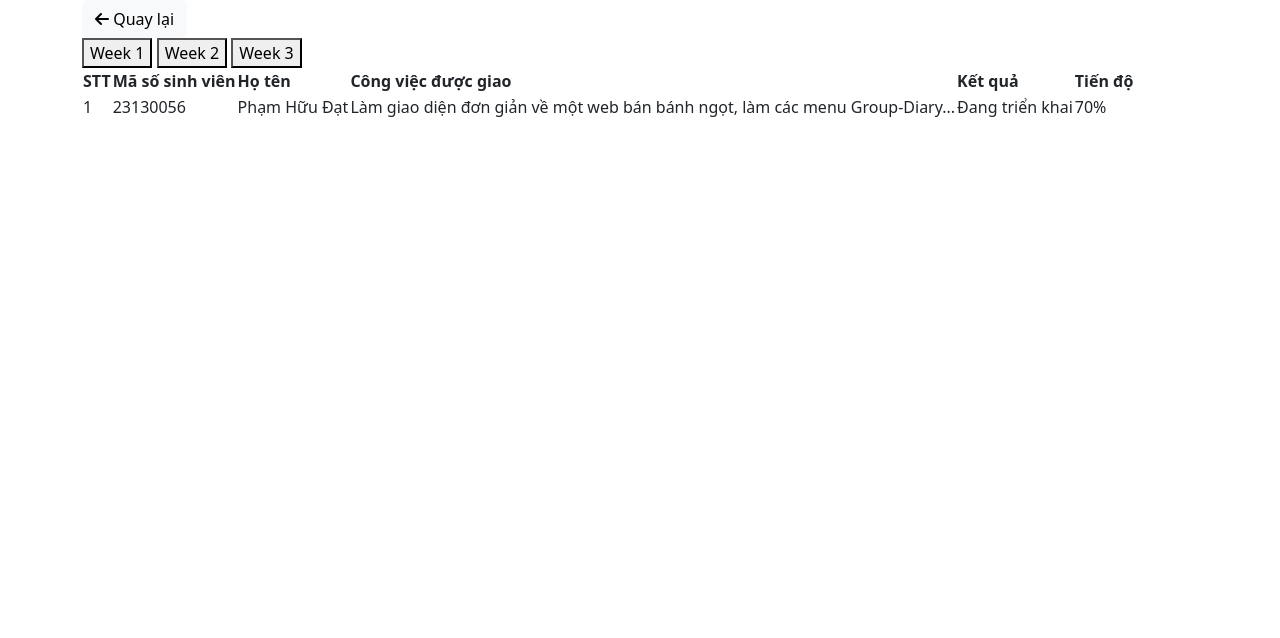
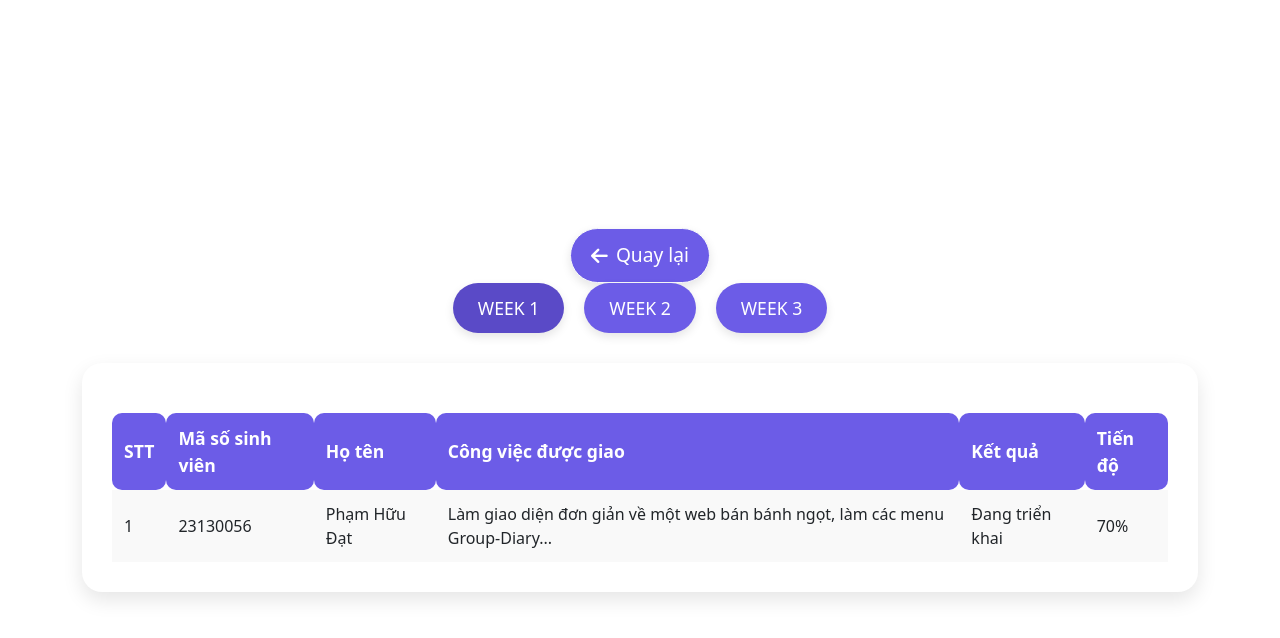
Before and after one commit to hci2023group18/HCI-Group18, a plain HTML site: page pages/groupdiary.html in a window 1280 px wide. Drawn offline with nearby package versions, Linux system fonts and the light colour scheme; files that its build step writes are made by us from their sources.

Commit message:
Update groupdiary.html

```diff
--- a/pages/groupdiary.html
+++ b/pages/groupdiary.html
@@ -5,7 +5,7 @@
     <meta name="viewport" content="width=device-width, initial-scale=1.0">
     <title>Nhật ký nhóm</title>
     <link href="https://fonts.googleapis.com/css2?family=Roboto:wght@400;500;700&display=swap" rel="stylesheet">
-    <link rel="stylesheet" href="style/groupdiary.css/">
+    <link rel="stylesheet" href="style/groupdiary.css">
     <link href="https://cdn.jsdelivr.net/npm/bootstrap@5.3.1/dist/css/bootstrap.min.css" rel="stylesheet">
     <!-- Thêm Font Awesome cho biểu tượng Back -->
     <link rel="stylesheet" href="https://cdnjs.cloudflare.com/ajax/libs/font-awesome/6.0.0-beta3/css/all.min.css">
```
